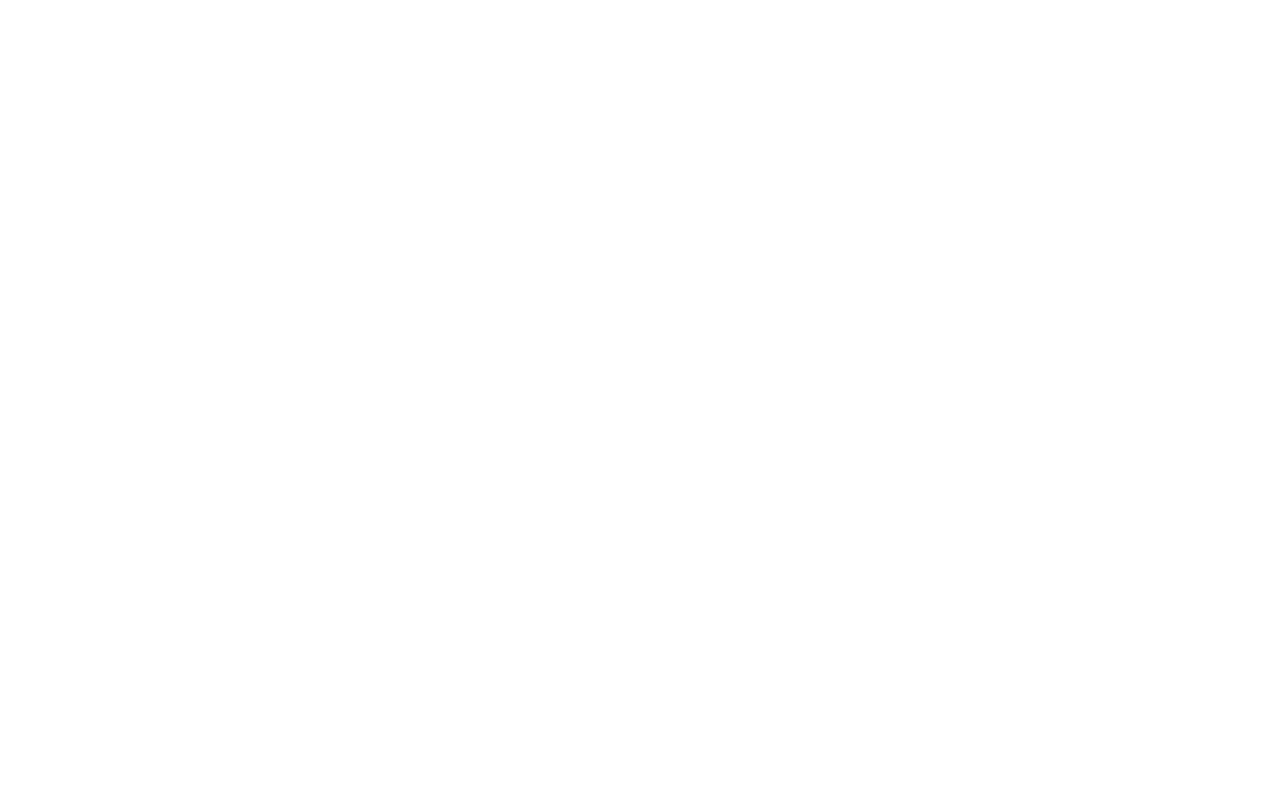
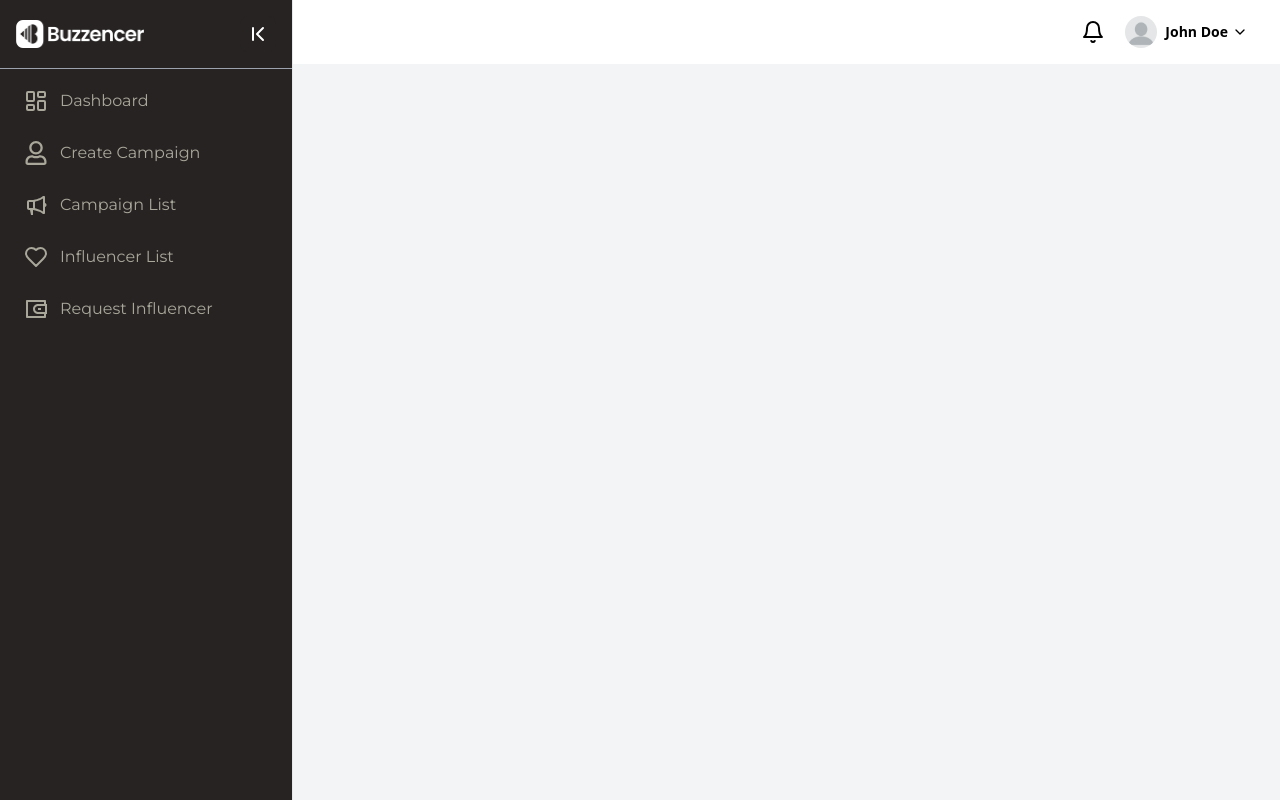
Before and after one commit to Vinayakv01/Buzzencer, a React (Vite) app: page /requestinfluencer in a window 1280 px wide. Before the commit this address had no page. Built offline with nearby package versions, Linux system fonts and the light colour scheme.

Commit message:
routinginorg

```diff
--- /dev/null
+++ b/src/components/organization/campaignlist.jsx
@@ -0,0 +1,11 @@
+
+import React from 'react';
+
+
+const Campaignlist = () => {
+  return (
+<></>
+  );
+};
+
+export default Campaignlist;
--- /dev/null
+++ b/src/components/organization/createcampaign.jsx
@@ -0,0 +1,11 @@
+
+import React from 'react';
+
+
+const Createcampaign = () => {
+  return (
+ <></>
+  );
+};
+
+export default Createcampaign;
--- /dev/null
+++ b/src/components/organization/influencerlist.jsx
@@ -0,0 +1,11 @@
+
+import React from 'react';
+
+
+const Influencerlist = () => {
+  return (
+    <></>
+  );
+};
+
+export default Influencerlist;
--- /dev/null
+++ b/src/components/organization/requestinfluencer.jsx
@@ -0,0 +1,11 @@
+
+import React from 'react';
+
+
+const Requestinfluencer = () => {
+  return (
+   <></>
+  );
+};
+
+export default Requestinfluencer;
--- a/src/components/organization/sidebar.jsx
+++ b/src/components/organization/sidebar.jsx
@@ -3,7 +3,7 @@
 import profile from "../../assets/hlogo.png";
 import { createContext, useContext, useState } from "react";
 import { Link } from "react-router-dom"; // Import Link from React Router DOM
-import { LayoutDashboard, Heart} from "lucide-react";
+import { LayoutDashboard, Heart } from "lucide-react";
 import { FaRegUser } from "react-icons/fa";
 import { RiMegaphoneLine } from "react-icons/ri";
 import { RiWallet3Line } from "react-icons/ri";
@@ -12,10 +12,10 @@
 
 const sidebarItems = [
   { icon: <LayoutDashboard size={24} />, text: "Dashboard", path: "/odashboard" },
-  { icon: <FaRegUser size={24} />, text: "Profile",  path: "/profile" },
-  { icon: <RiMegaphoneLine size={24} />, text: "Campaign", path: "/campaign" },
-  { icon: <Heart size={24} />, text: "Wishlist", path: "/wishlist" },
-  { icon: <RiWallet3Line size={24} />, text: "Wallet", path: "/wallet" },
+  { icon: <FaRegUser size={24} />, text: "Create Campaign", path: "/createcampaign" },
+  { icon: <RiMegaphoneLine size={24} />, text: "Campaign List", path: "/campaignlist" },
+  { icon: <Heart size={24} />, text: "Influencer List", path: "/influencerlist" },
+  { icon: <RiWallet3Line size={24} />, text: "Request Influencer", path: "/requestinfluencer" },
 
 ];
 
@@ -26,8 +26,8 @@
       <aside className="h-screen">
         <nav className="h-full flex flex-col bg-[#272323] border-r shadow-sm">
           <div className="p-4 pb-4 flex justify-between items-center border-b border-gray-400">
-          <Link to="/">
-            <img src={logo} className={`overflow-hidden transition-all ${expanded ? "w-32" : "w-0"}`} />
+            <Link to="/">
+              <img src={logo} className={`overflow-hidden transition-all ${expanded ? "w-32" : "w-0"}`} />
             </Link>
             <button onClick={() => setExpanded((curr) => !curr)} className="p-1.5 rounded-lg bg-[#272323] hover:bg-gray-800 text-white">
               {expanded ? <ChevronFirst /> : <ChevronLast />}
@@ -44,8 +44,8 @@
 
           <div className={` flex p-3 ${expanded ? "invisible" : "visible"}`}>
             <Link to="/">
-            <img src={profile} className="w-10 h-10 rounded-md " />
-          </Link>
+              <img src={profile} className="w-10 h-10 rounded-md " />
+            </Link>
           </div>
         </nav>
       </aside>
--- a/src/components/routes/organizationroute.jsx
+++ b/src/components/routes/organizationroute.jsx
@@ -2,14 +2,20 @@
 import { Routes, Route } from 'react-router-dom';
 import OrganizationLayout from '../layout/organizationlayouts';
 import Dashboard from '../organization/odashboard';
+import Createcampaign from '../organization/createcampaign';
+import Campaignlist from '../organization/campaignlist';
+import Influencerlist from '../organization/influencerlist';
+import Requestinfluencer from '../organization/requestinfluencer';
 
 const ORouting = () => {
   return (
     <Routes>
       <Route element={<OrganizationLayout />}>
         <Route path="/odashboard" index element={<Dashboard />} />
-
-
+        <Route path="createcampaign" element={<Createcampaign/>} />
+        <Route path="campaignlist" element={<Campaignlist/>} />
+        <Route path="influencerlist" element={<Influencerlist/>} />
+        <Route path="requestinfluencer" element={<Requestinfluencer/>} />
       </Route>
     </Routes>
   );
```
